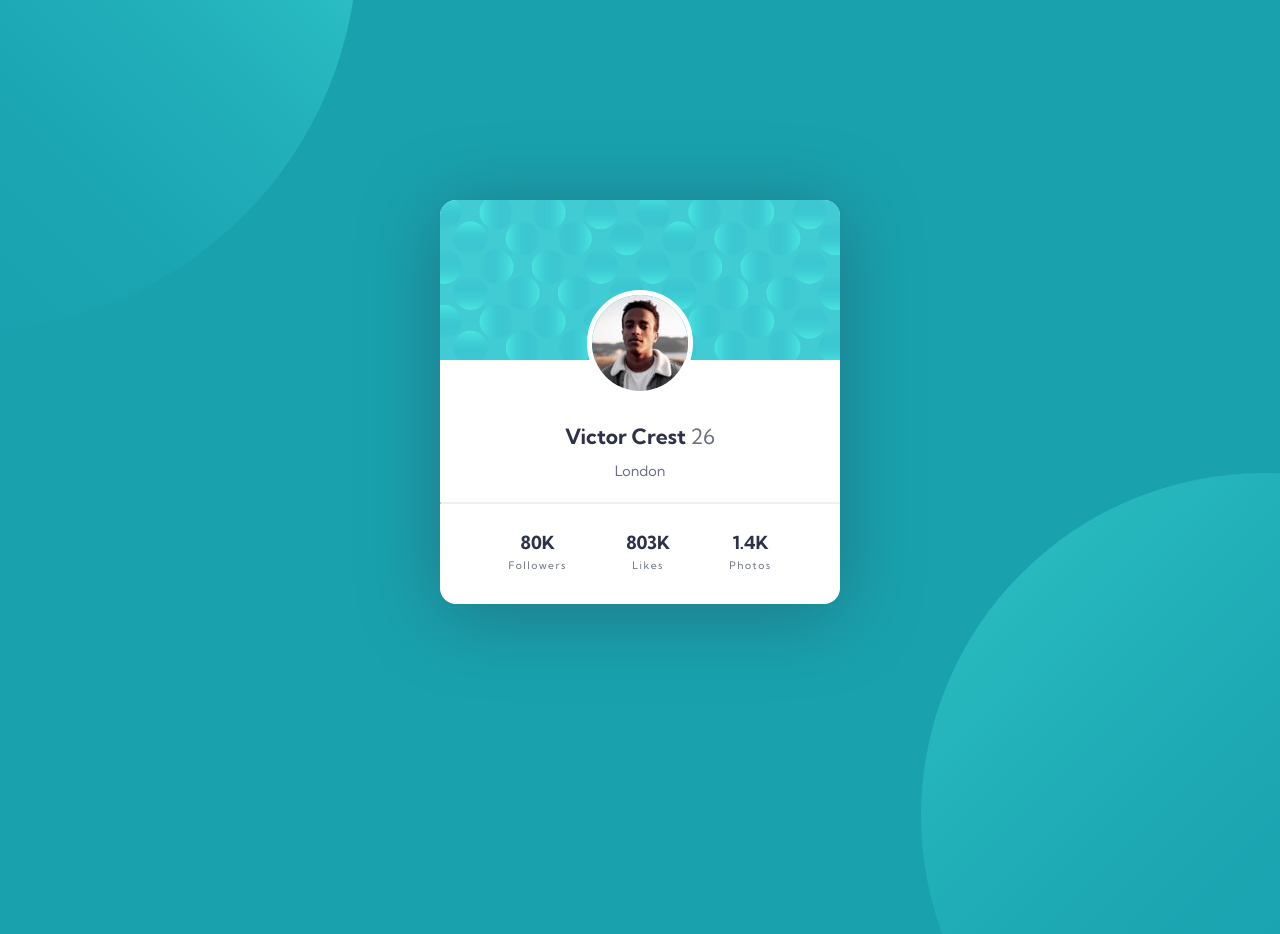
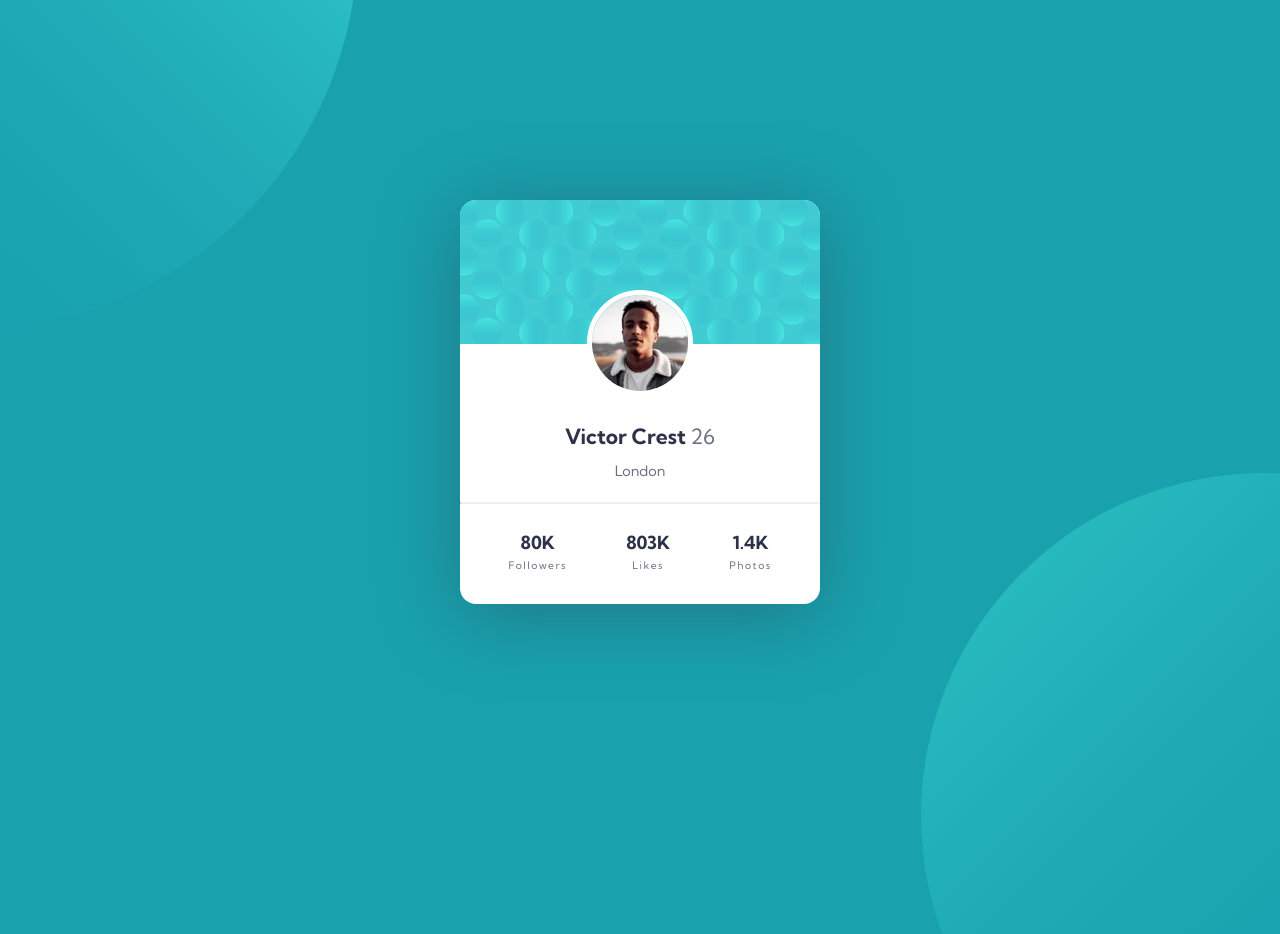
Before and after one commit to destructo570/frontend-mentor-challenges, a plain HTML site: page profile-card-component/index.html in a window 1280 px wide. Shown: the top 934 px of the page. Drawn offline with Linux system fonts and the light colour scheme.

Commit message:
Update styles.css

```diff
--- a/profile-card-component/styles.css
+++ b/profile-card-component/styles.css
@@ -84,7 +84,7 @@ layout
 
 .card-bg {
   background-color: white;
-  width: 100%;
+  width: 360px;
   margin: 25vh auto;
   border-radius: 16px;
   position: relative;
@@ -97,7 +97,7 @@ layout
   z-index: 2;
   border-radius: 16px 16px 0px 0px;
   margin: 0 auto;
-  width: 100%;
+  min-width: 360px;
 }
 
 .profile-bg {
@@ -135,12 +135,6 @@ layout
   margin-left: 3em;
 }
 
-@media (min-width: 360px) {
-  .card-bg {
-    max-width: 400px;
-  }
-}
-
 @media (min-width: 1400px) {
   .top-bg-pattern {
     top: -800px;
```
